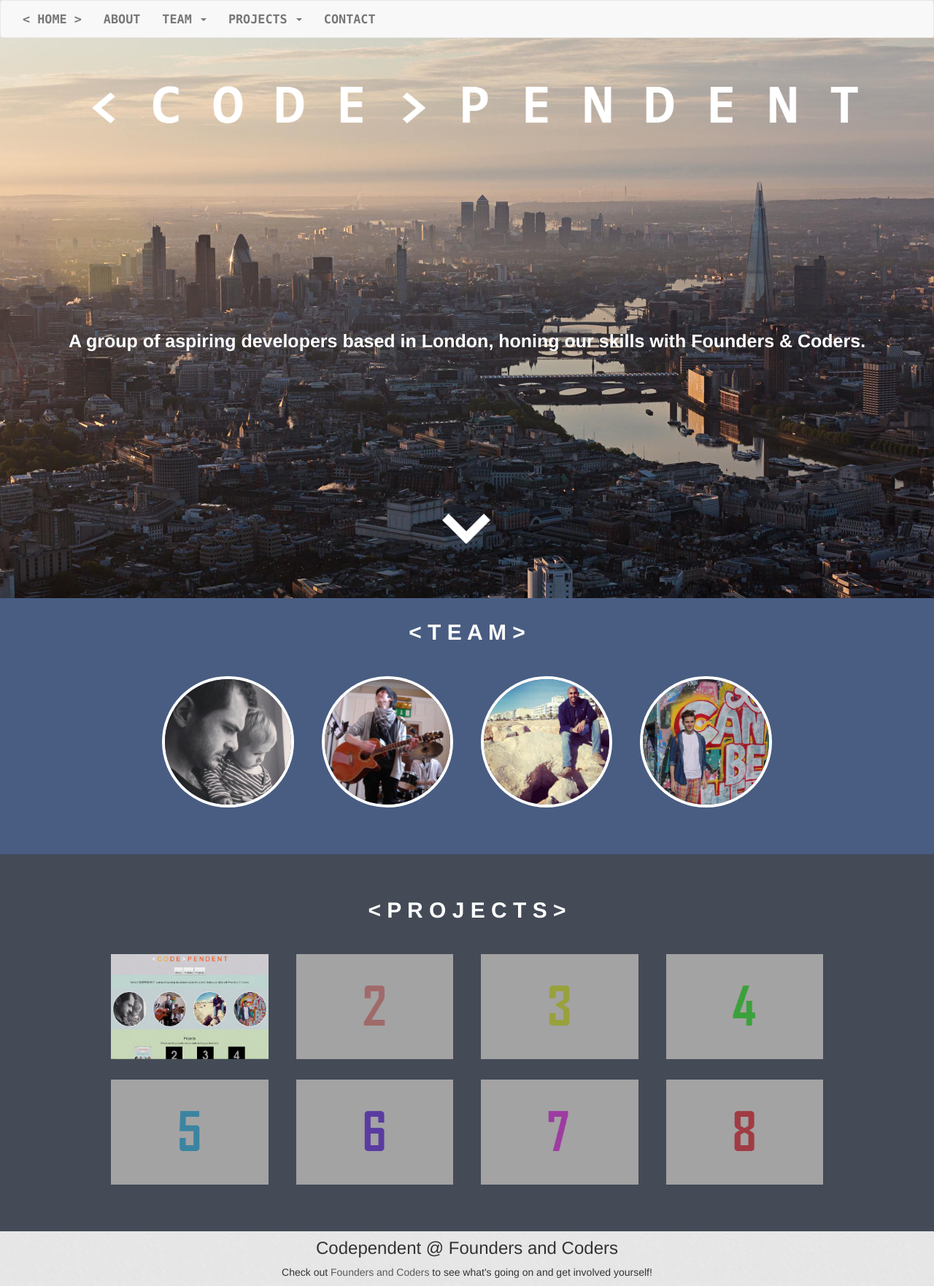
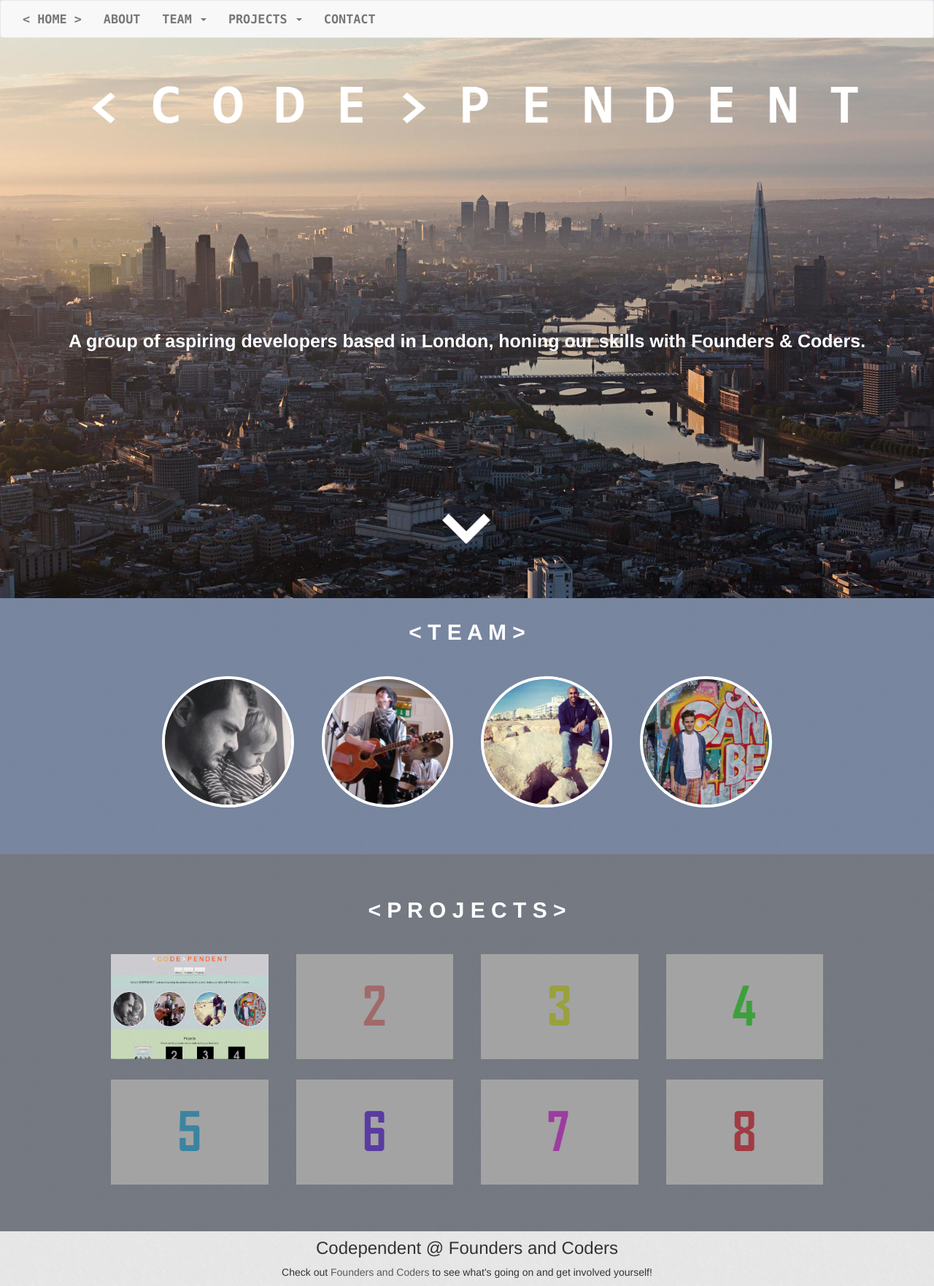
Before and after one commit to codependentfc/codependentfc.github.io, a Jekyll site: the page built from index.html, in a window 1280 px wide. Shown: the whole page at 73% size. Built offline with Jekyll 4.4.1, drawn with Linux system fonts in a browser that asks for light colours; nearby versions of some CDN libraries.

Commit message:
restore rgba colours on front page

```diff
--- a/css/main.css
+++ b/css/main.css
@@ -154,11 +154,11 @@ body {
 /*Main page section colours*/
 
 #section2 {
-  background-color: #495D82;
+  background-color: rgba(73,93,130,0.7);
 }
 
 #section3 {
-  background-color: #444B57;
+  background-color: rgba(68,75,87,0.7);
 }
 
 /**/
```
